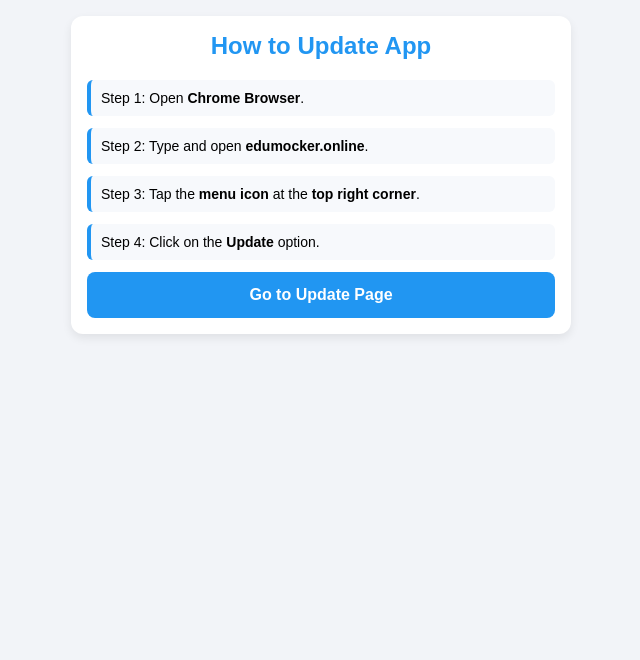
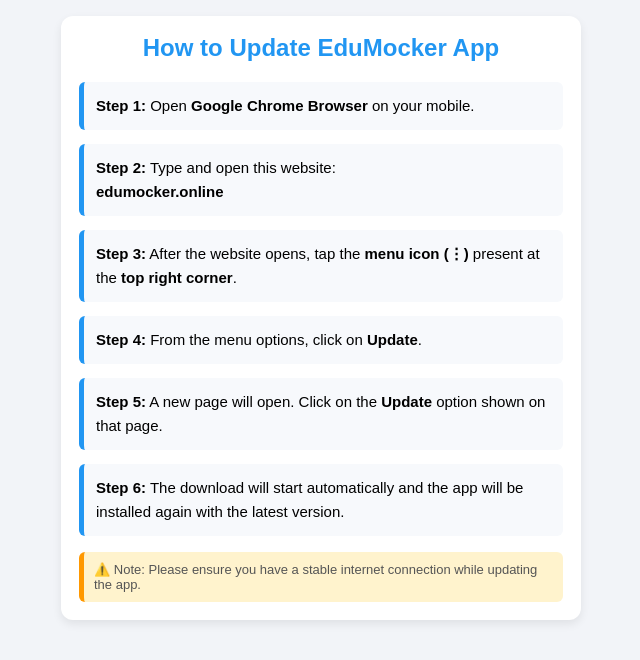
Before and after one commit to forsscprepare-ui/EduMocker_Update, a plain HTML site: page index.html in a window 1280 px wide. Shown: the whole page, without its empty margins (319-959 px from the left). Drawn offline with Linux system fonts and the light colour scheme.

Commit message:
Update index.html

```diff
--- a/index.html
+++ b/index.html
@@ -3,7 +3,7 @@
 <head>
 <meta charset="UTF-8">
 <meta name="viewport" content="width=device-width, initial-scale=1.0">
-<title>Update EduMocker App</title>
+<title>How to Update EduMocker App</title>
 
 <style>
 body{
@@ -12,68 +12,38 @@
   background:#f2f4f8;
 }
 .container{
-  max-width:500px;
+  max-width:520px;
   margin:auto;
   padding:16px;
 }
 .card{
-  background:#fff;
+  background:#ffffff;
   border-radius:12px;
-  padding:16px;
+  padding:18px;
   box-shadow:0 4px 10px rgba(0,0,0,0.08);
 }
 h2{
   margin-top:0;
+  text-align:center;
   color:#2196F2;
-  text-align:center;
 }
 .step{
-  margin:12px 0;
-  padding:10px;
+  margin:14px 0;
+  padding:12px;
   background:#f7f9fc;
-  border-left:4px solid #2196F2;
+  border-left:5px solid #2196F2;
   border-radius:6px;
-  font-size:14px;
-}
-button{
-  width:100%;
-  padding:14px;
-  border:none;
-  border-radius:8px;
-  background:#2196F2;
-  color:#fff;
-  font-size:16px;
-  font-weight:bold;
-  cursor:pointer;
-}
-button:active{
-  transform:scale(0.98);
-}
-.hidden{
-  display:none;
-}
-.loader{
-  text-align:center;
-  margin-top:20px;
-}
-.spinner{
-  width:40px;
-  height:40px;
-  border:4px solid #ddd;
-  border-top:4px solid #2196F2;
-  border-radius:50%;
-  animation:spin 1s linear infinite;
-  margin:auto;
-}
-@keyframes spin{
-  0%{transform:rotate(0deg);}
-  100%{transform:rotate(360deg);}
+  font-size:15px;
+  line-height:1.6;
 }
 .note{
+  margin-top:16px;
   font-size:13px;
   color:#555;
-  margin-top:10px;
-  text-align:center;
+  background:#fff3cd;
+  padding:10px;
+  border-radius:6px;
+  border-left:5px solid #ff9800;
 }
 </style>
 </head>
@@ -81,63 +51,41 @@
 <body>
 
 <div class="container">
+  <div class="card">
 
-  <!-- Instruction Page -->
-  <div class="card" id="instructionPage">
-    <h2>How to Update App</h2>
+    <h2>How to Update EduMocker App</h2>
 
-    <div class="step">Step 1: Open <b>Chrome Browser</b>.</div>
-    <div class="step">Step 2: Type and open <b>edumocker.online</b>.</div>
-    <div class="step">Step 3: Tap the <b>menu icon</b> at the <b>top right corner</b>.</div>
-    <div class="step">Step 4: Click on the <b>Update</b> option.</div>
+    <div class="step">
+      <b>Step 1:</b> Open <b>Google Chrome Browser</b> on your mobile.
+    </div>
 
-    <button onclick="openUpdatePage()">Go to Update Page</button>
+    <div class="step">
+      <b>Step 2:</b> Type and open this website:<br>
+      <b>edumocker.online</b>
+    </div>
+
+    <div class="step">
+      <b>Step 3:</b> After the website opens, tap the <b>menu icon (⋮)</b> present at the <b>top right corner</b>.
+    </div>
+
+    <div class="step">
+      <b>Step 4:</b> From the menu options, click on <b>Update</b>.
+    </div>
+
+    <div class="step">
+      <b>Step 5:</b> A new page will open. Click on the <b>Update</b> option shown on that page.
+    </div>
+
+    <div class="step">
+      <b>Step 6:</b> The download will start automatically and the app will be installed again with the latest version.
+    </div>
+
+    <div class="note">
+      ⚠️ Note: Please ensure you have a stable internet connection while updating the app.
+    </div>
+
   </div>
-
-  <!-- Update Page -->
-  <div class="card hidden" id="updatePage">
-    <h2>App Update Available</h2>
-
-    <p style="font-size:14px;text-align:center;">
-      A new version of EduMocker App is available.<br>
-      Click the button below to update.
-    </p>
-
-    <button onclick="startUpdate()">Update Now</button>
-
-    <div class="loader hidden" id="loader">
-      <div class="spinner"></div>
-      <div class="note">Downloading & Installing Update…</div>
-    </div>
-  </div>
-
-  <!-- Success Page -->
-  <div class="card hidden" id="successPage">
-    <h2>Update Completed ✅</h2>
-    <p style="text-align:center;font-size:14px;">
-      Your app has been successfully updated.<br>
-      Please open the app again.
-    </p>
-    <button onclick="location.reload()">Done</button>
-  </div>
-
 </div>
-
-<script>
-function openUpdatePage(){
-  document.getElementById("instructionPage").classList.add("hidden");
-  document.getElementById("updatePage").classList.remove("hidden");
-}
-
-function startUpdate(){
-  document.getElementById("loader").classList.remove("hidden");
-
-  setTimeout(function(){
-    document.getElementById("updatePage").classList.add("hidden");
-    document.getElementById("successPage").classList.remove("hidden");
-  }, 3000); // simulate download & install
-}
-</script>
 
 </body>
 </html>
```
